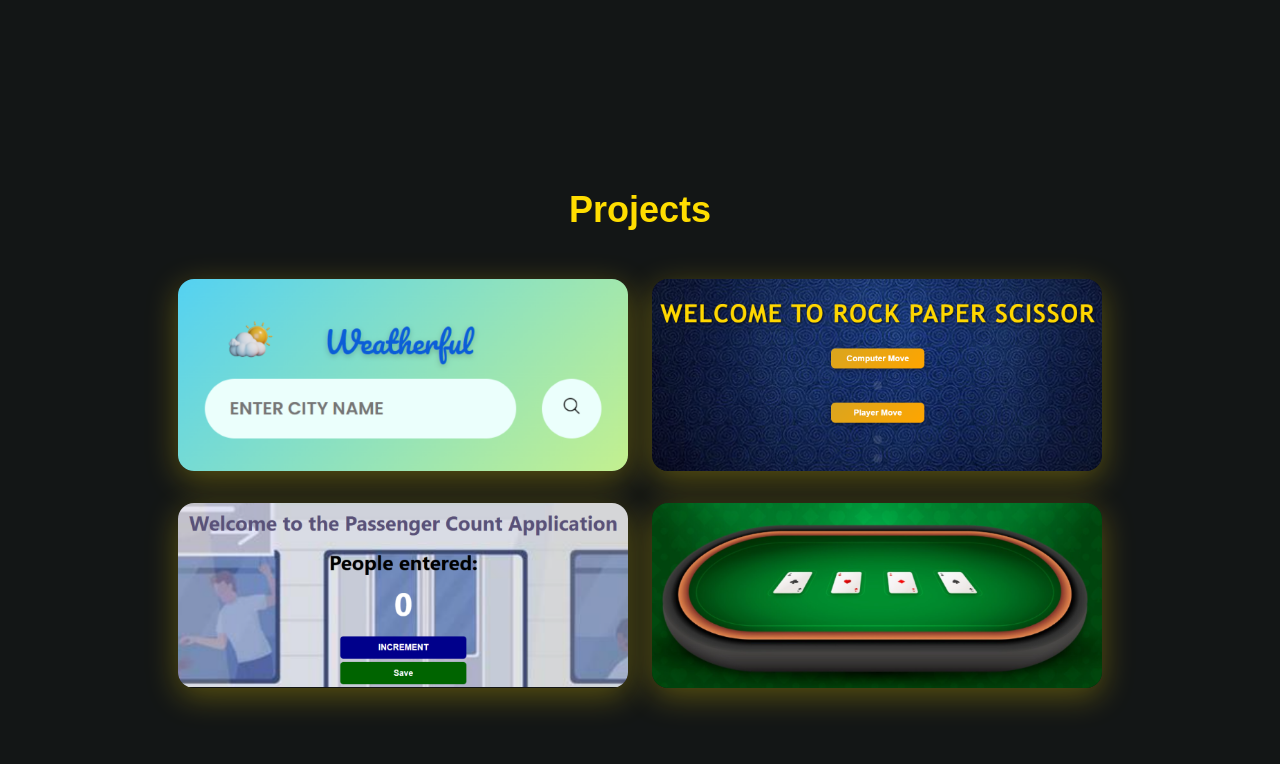
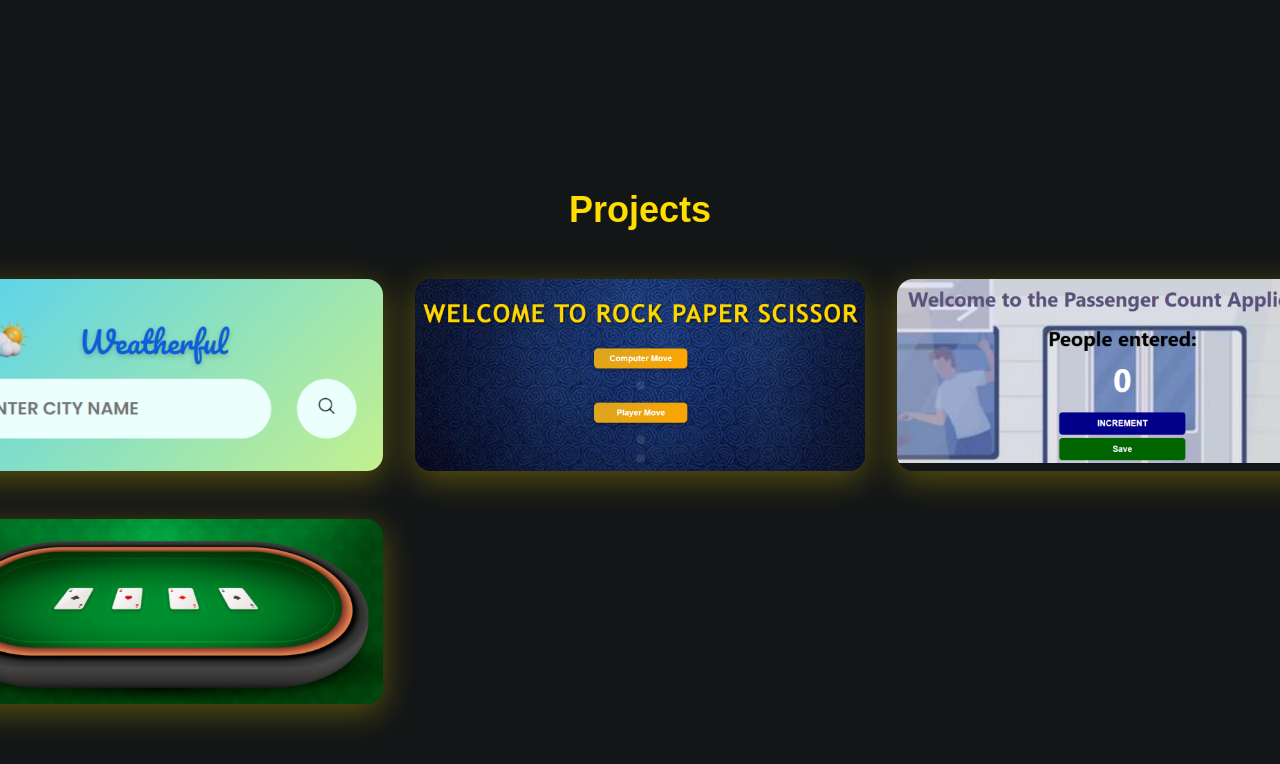
Before and after one commit to Shafaq-Juda/shafaq-juda.github.io, a plain HTML site: page index.html in a window 1280 px wide. Shown: the part 1311-2075 px from the top of the page. Drawn offline with nearby package versions, Linux system fonts and the light colour scheme; a web font is replaced by a local one.

Commit message:
Fixed some css for projects

```diff
--- a/assets/css/styles.css
+++ b/assets/css/styles.css
@@ -632,13 +632,9 @@ img {
     padding-block: 8rem 4rem;
   }
 
-  /* .projects__container{
-    grid-template-columns: repeat(3, 375px);
+  .projects__container{
+    grid-template-columns: repeat(3, 450px);
     gap: 3rem 2rem;
-  } */
-
-  .projects__container{
-    grid-template-columns: repeat(2, 450px);
   }
 
   .projects__data .button{
```
